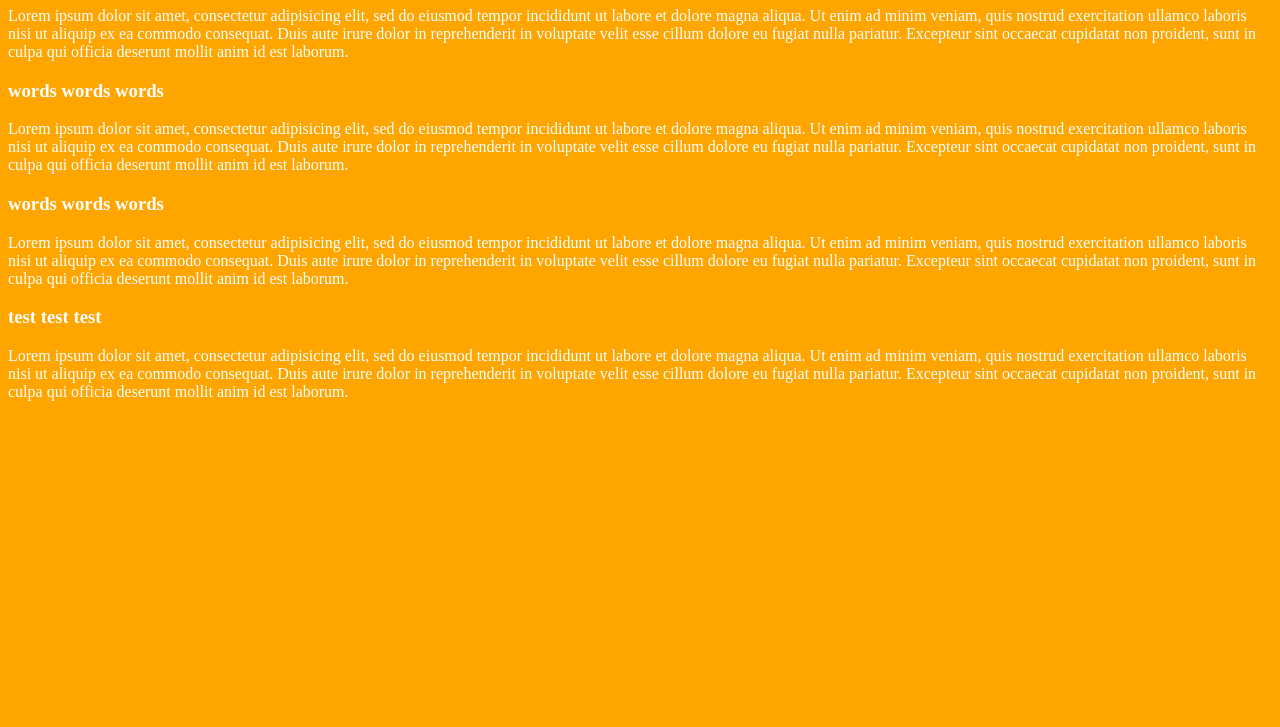
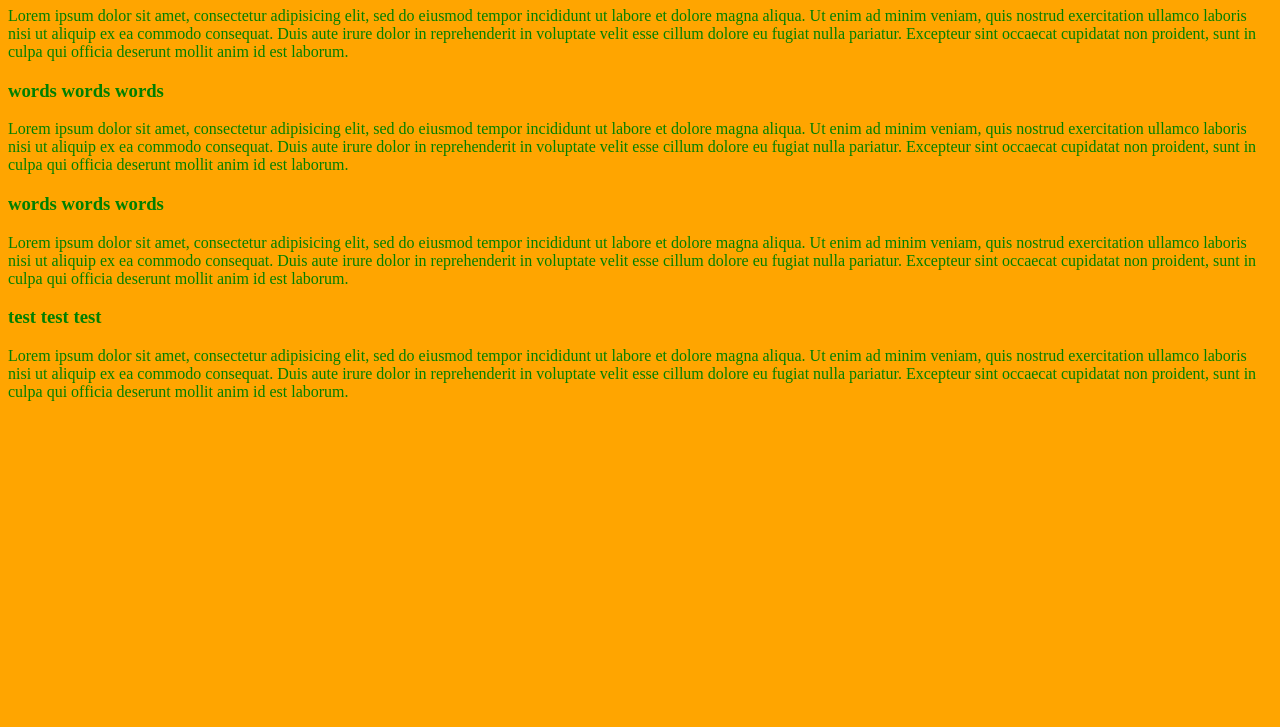
Before and after one commit to 4practice/4practice.github.io, a plain HTML site: page unit_1/index.html in a window 1280 px wide. Shown: the part 73-800 px from the top of the page. Drawn offline with Linux system fonts and the light colour scheme.

Commit message:
Update style.css

```diff
--- a/unit_1/css/style.css
+++ b/unit_1/css/style.css
@@ -3,5 +3,5 @@ body {
 }
 
 h1, h3, p {
-	color: white
+	color: green
 }
```
